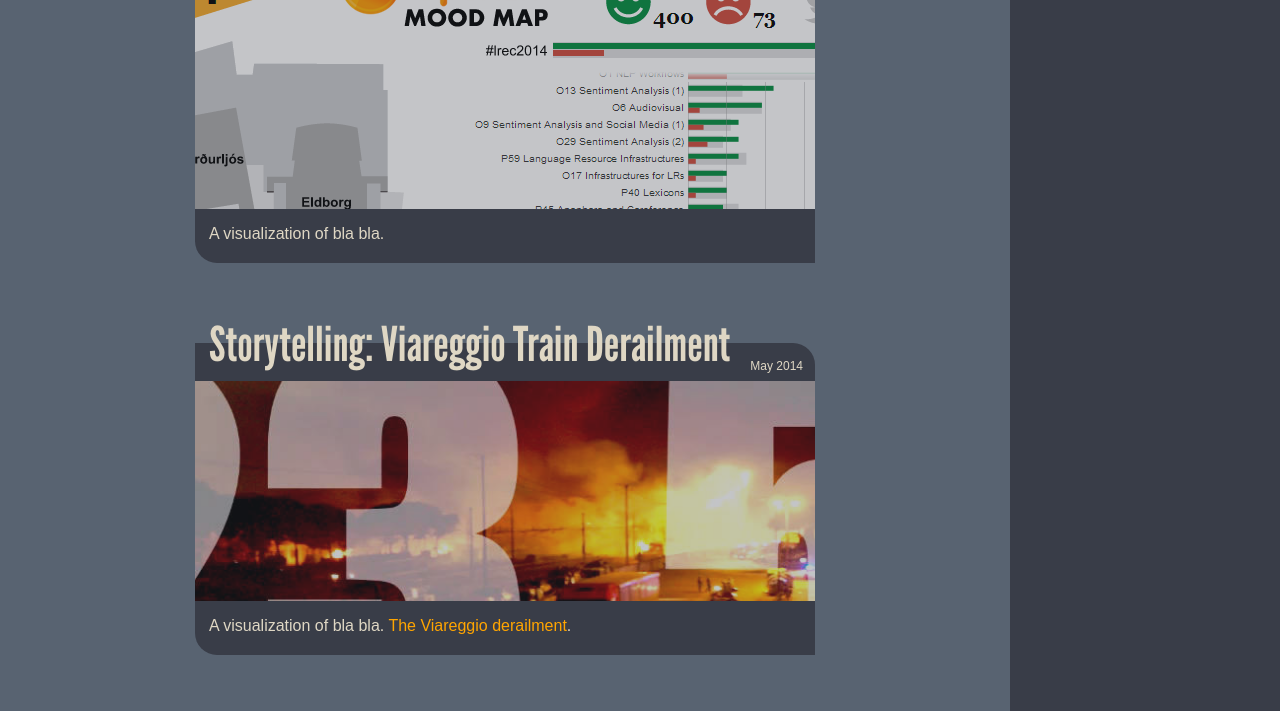
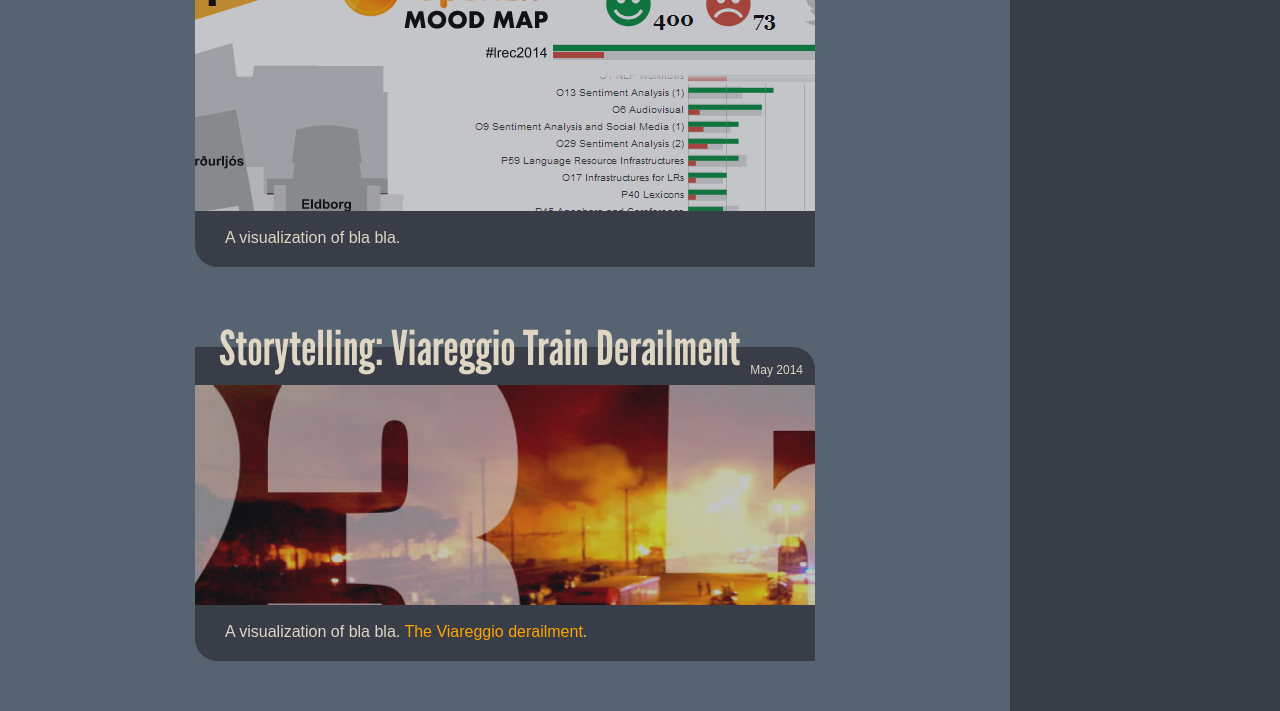
Before and after one commit to nitaku/webvis, a plain HTML site: page client/index.html in a window 1280 px wide. Shown: the part 521-1232 px from the top of the page. Drawn offline with nearby package versions, Linux system fonts and the light colour scheme; no server answers.

Commit message:
Updated description for KAF inspector.

```diff
--- a/client/home/entries.json
+++ b/client/home/entries.json
@@ -71,5 +71,5 @@
     "title": "KYOTO: KAF Inspector",
     "date": "Oct 2010",
     "cover": "home/covers/kafinspector.png",
-    "caption": "A visualization of bla bla. [The Viareggio derailment](http://en.wikipedia.org/wiki/Viareggio_train_derailment)."
+    "caption": "A visual environment in which experts of computational linguistics can inspect and debug documents annotated with the Knowledge Annotation Format (KAF - [Bosma et al. 2009](http://www.researchgate.net/publication/228922488_KAF_a_generic_semantic_annotation_format/file/9fcfd50a355ff71027.pdf)), a text annotation format developed for [the KYOTO european project](http://kyoto-project.eu/xmlgroup.iit.cnr.it/kyoto/index.html).\n\nDifferent annotation layers can be navigated akin to web pages thanks to the use of [Hash URIs](http://www.w3.org/blog/2011/05/hash-uris/), while more complex queries to an entire document base can be performed in SQL."
 }]
--- a/client/home/index.css
+++ b/client/home/index.css
@@ -145,7 +145,7 @@ a:hover {
     font-weight: normal;
     margin: 0;
     position: relative;
-    left: 14px;
+    left: 24px;
     top: -31px;
 }
 .entry > a {
@@ -165,5 +165,12 @@ a:hover {
     text-align: right;
 }
 .entry .caption {
-    margin-left: 14px;
+    margin-left: 30px;
+    margin-right: 30px;
+    margin-top: 18px;
+    text-align: justify;
+    -webkit-hyphens: auto;
+    -moz-hyphens: auto;
+    -ms-hyphens: auto;
+    hyphens: auto;
 }
```
